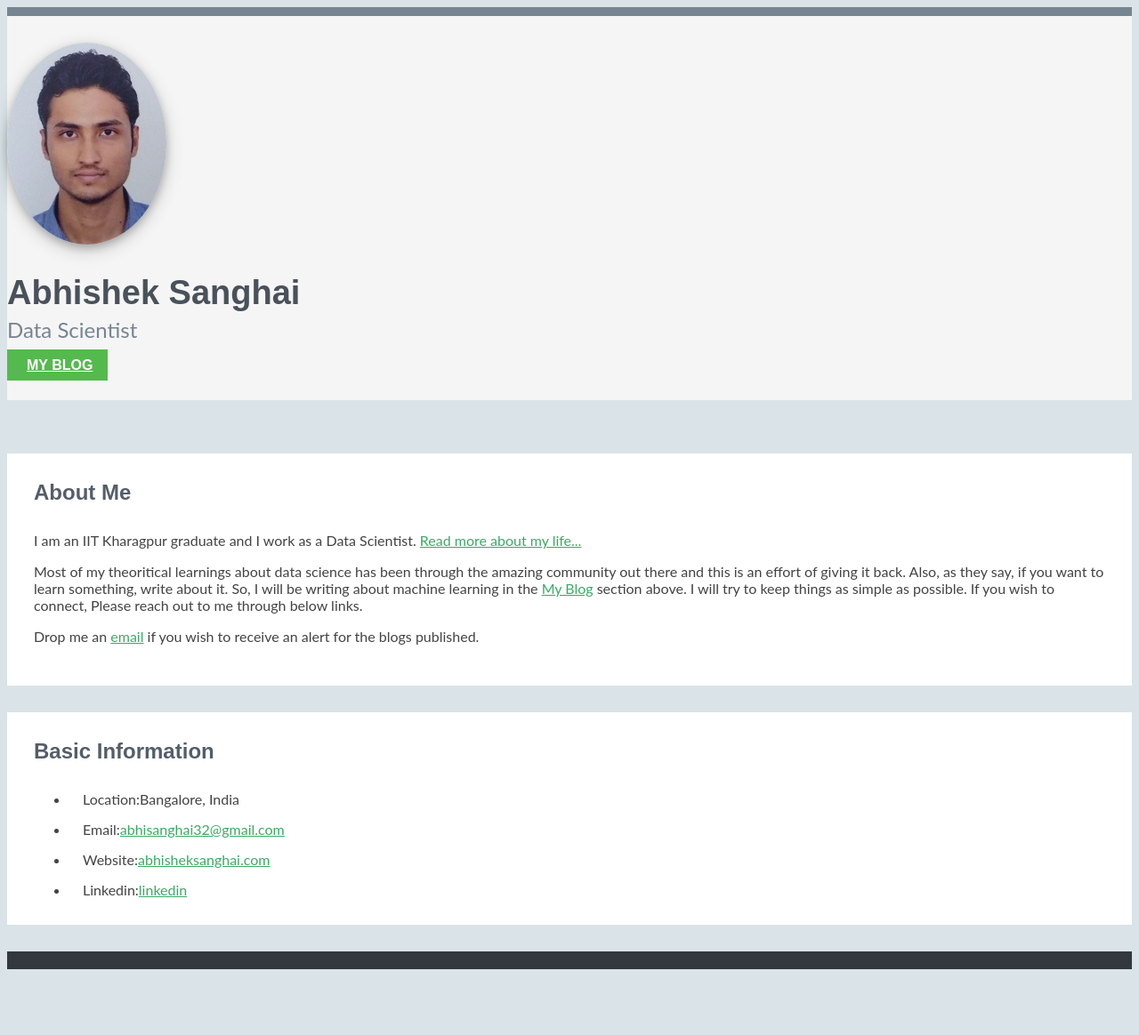
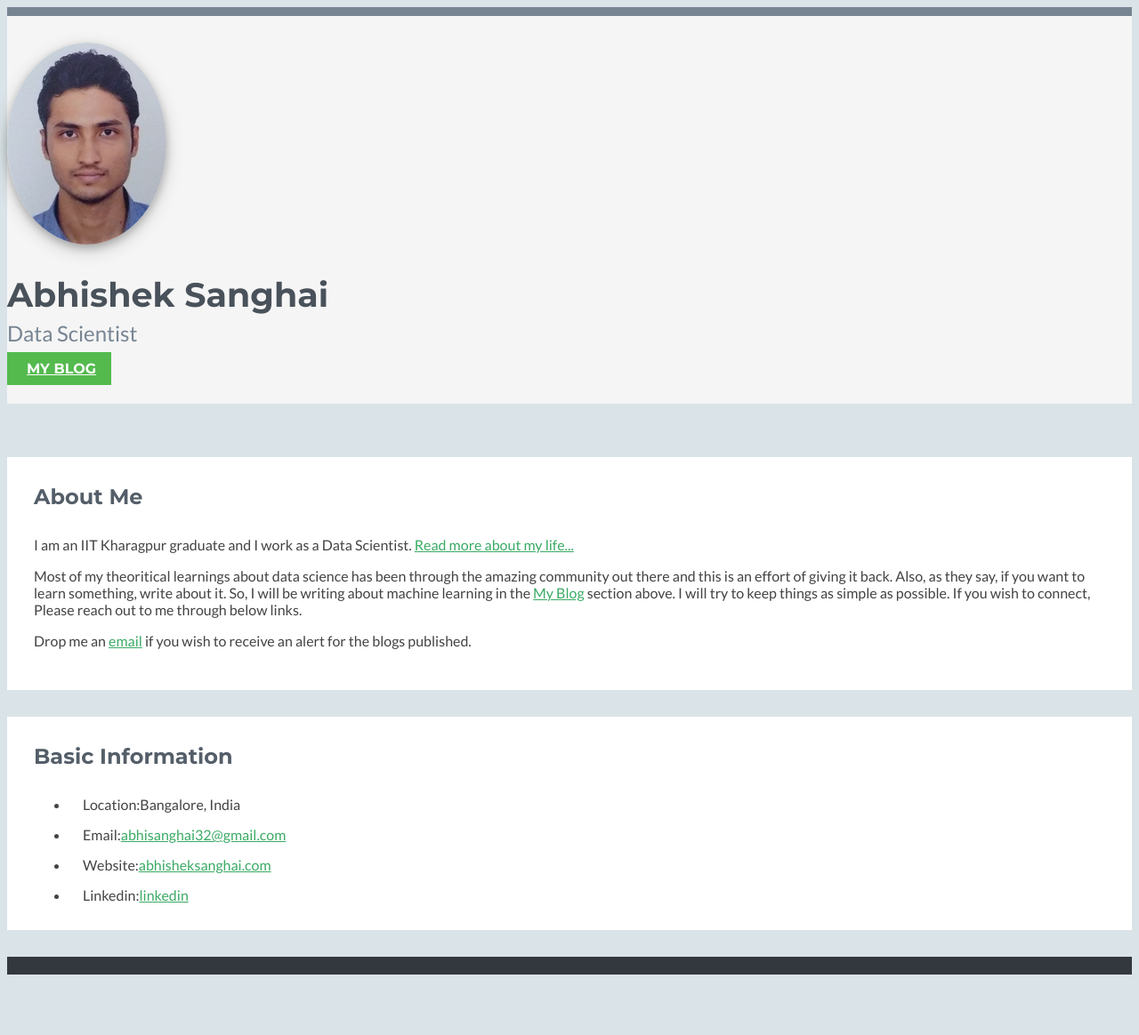
Before and after one commit to abhisheksanghai/abhisheksanghai.github.io, a Jekyll site: the page index.html, which Jekyll copies as it is, in a window 1280 px wide. Shown: the whole page at 89% size. Built offline with Jekyll 4.4.1, drawn with Linux system fonts in a browser that asks for light colours.

Commit message:
Update index.html
add google api links for css

```diff
--- a/index.html
+++ b/index.html
@@ -2,6 +2,9 @@
 <html>
 <head>
 	<title>Abhishek Sanghai | Blog</title>
+
+	<link href='https://fonts.googleapis.com/css?family=Lato:300,400,300italic,400italic' rel='stylesheet' type='text/css'>
+    	<link href='https://fonts.googleapis.com/css?family=Montserrat:400,700' rel='stylesheet' type='text/css'>
 	<!-- link to main stylesheet -->
 	<link rel="stylesheet" type="text/css" href="/css/style.css">
 </head>
```
